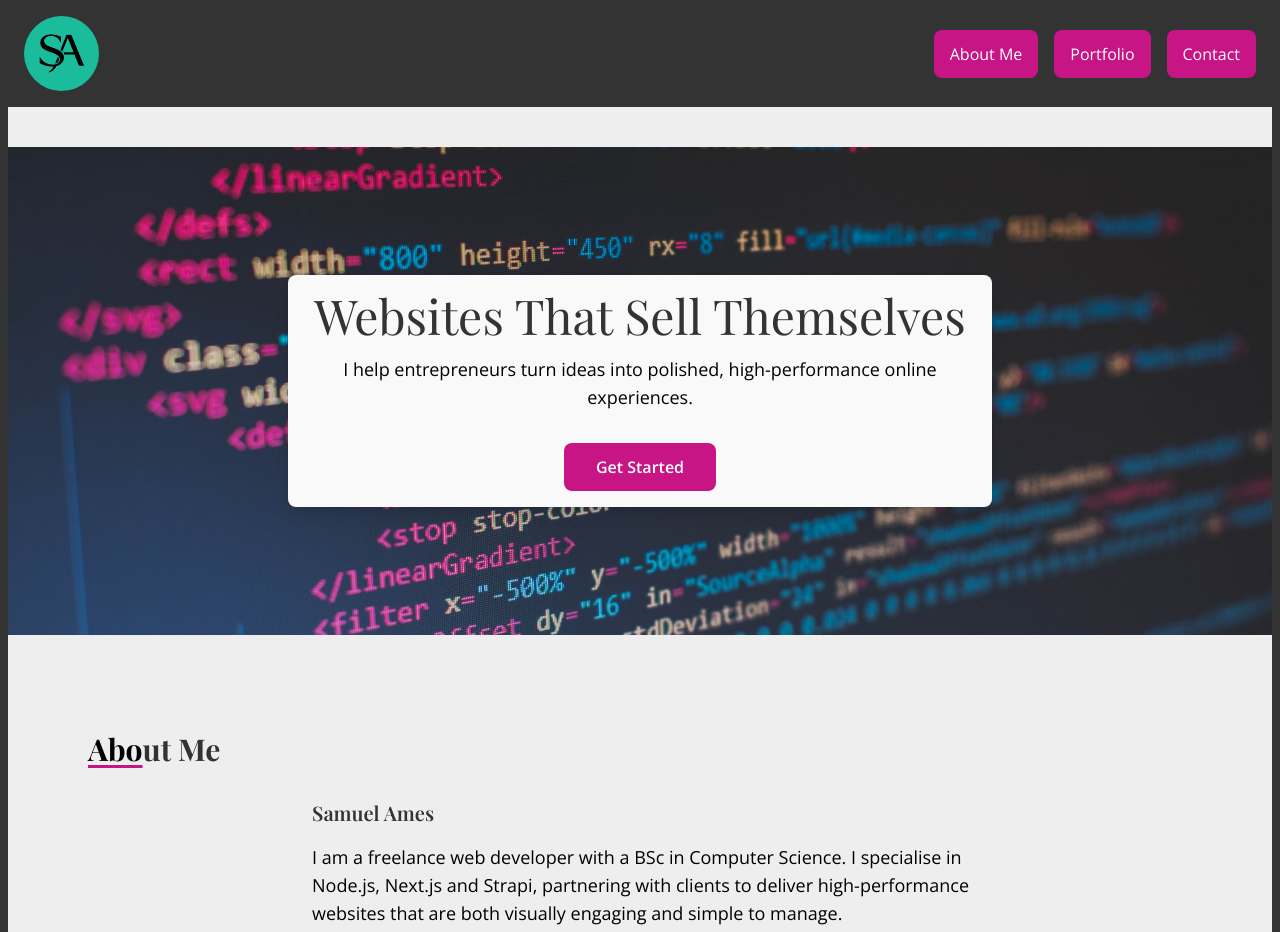
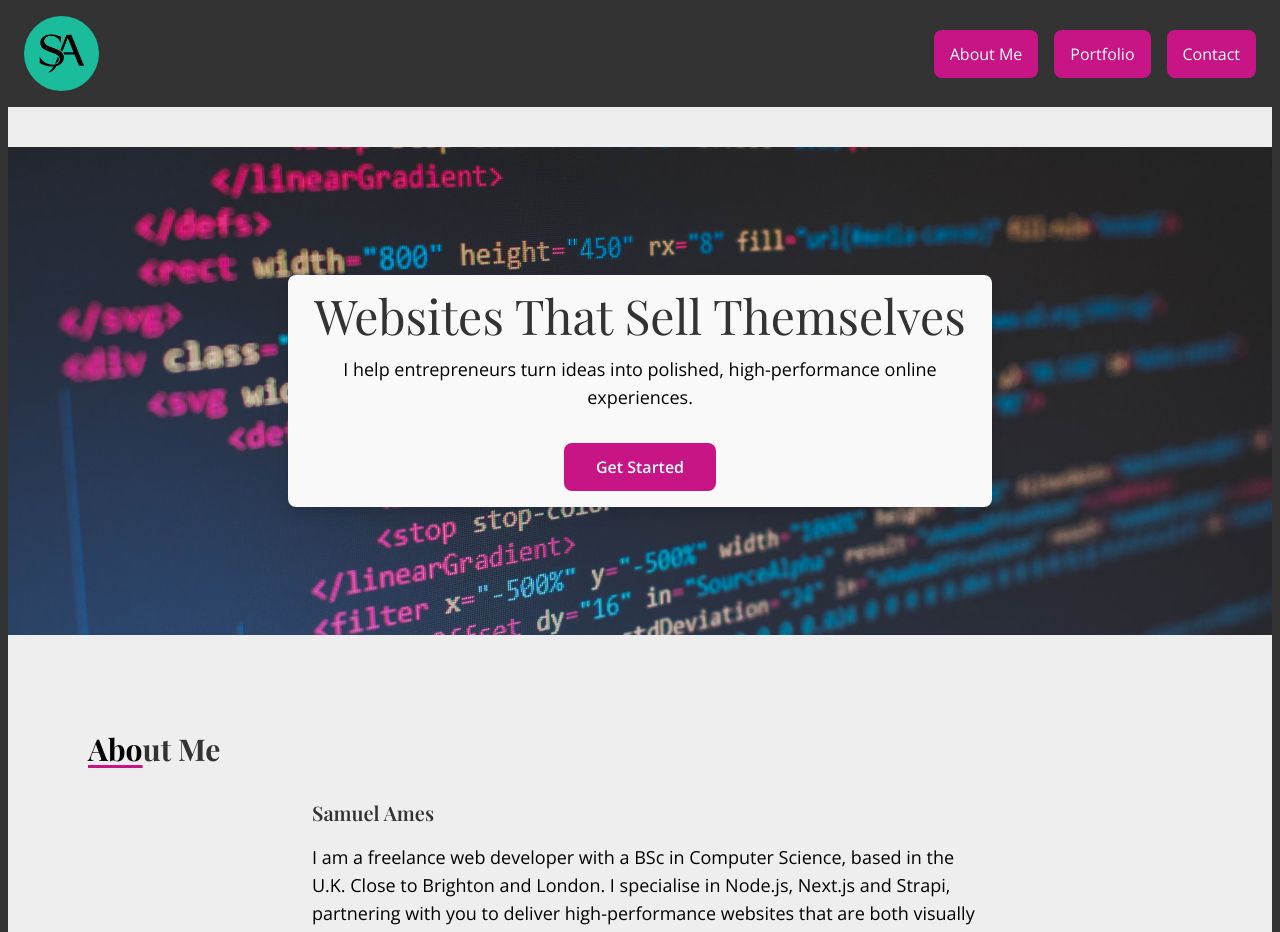
Before and after one commit to crackersam/samuelames.com.2, a Next.js app: page / in a window 1280 px wide. Shown: the top 932 px of the page. Built offline with nearby package versions, Linux system fonts and the light colour scheme; a web font is replaced by a local one.

Commit message:
updated bio

```diff
--- a/app/page.tsx
+++ b/app/page.tsx
@@ -53,10 +53,11 @@ export default async function Home() {
               Samuel Ames
             </h3>
             <p className="text-lg text-charcoal/80">
-              I am a freelance web developer with a BSc in Computer Science. I
-              specialise in Node.js, Next.js and Strapi, partnering with clients
-              to deliver high-performance websites that are both visually
-              engaging and simple to manage.
+              I am a freelance web developer with a BSc in Computer Science,
+              based in the U.K. Close to Brighton and London. I specialise in
+              Node.js, Next.js and Strapi, partnering with you to deliver
+              high-performance websites that are both visually engaging and
+              simple to manage.
             </p>
             <p className="mt-4 text-lg text-charcoal/80">
               <strong>Advantages of Next.js + Strapi:</strong>
```
